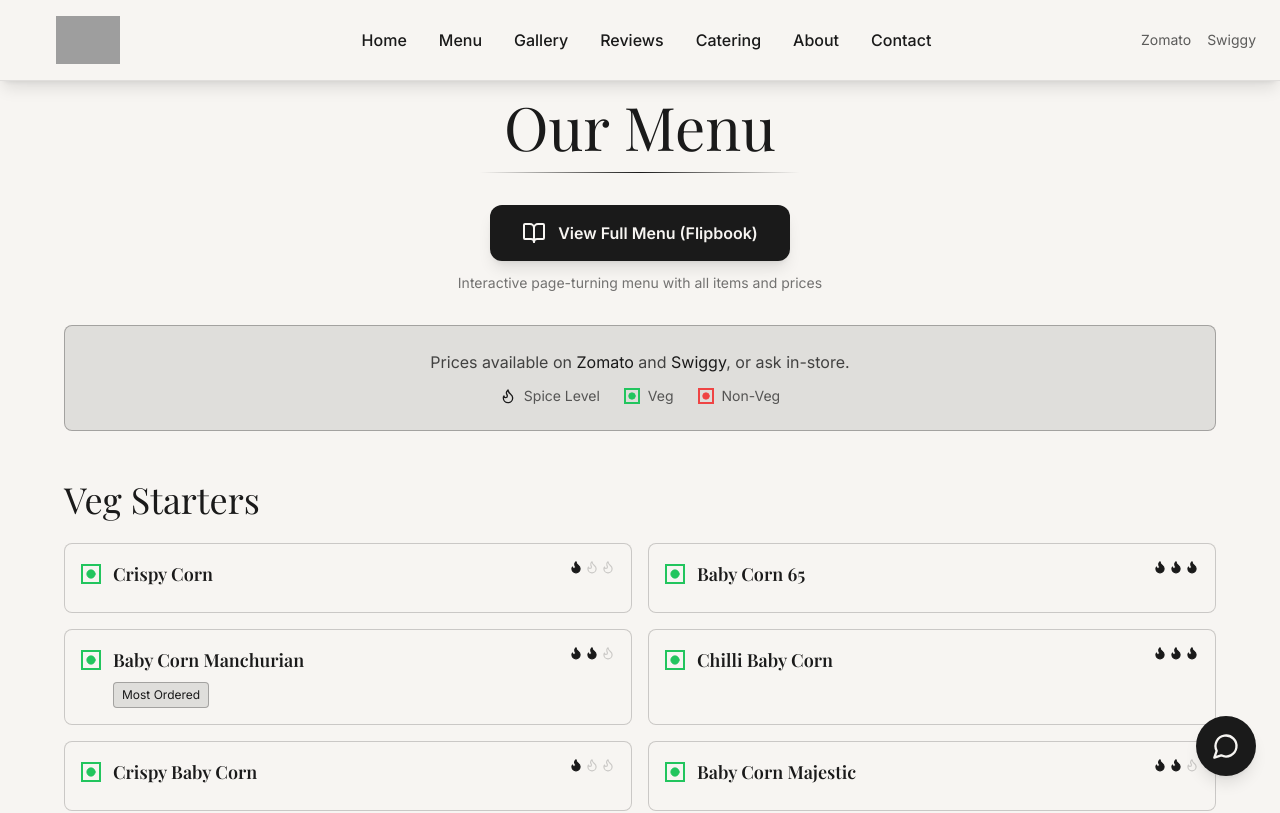
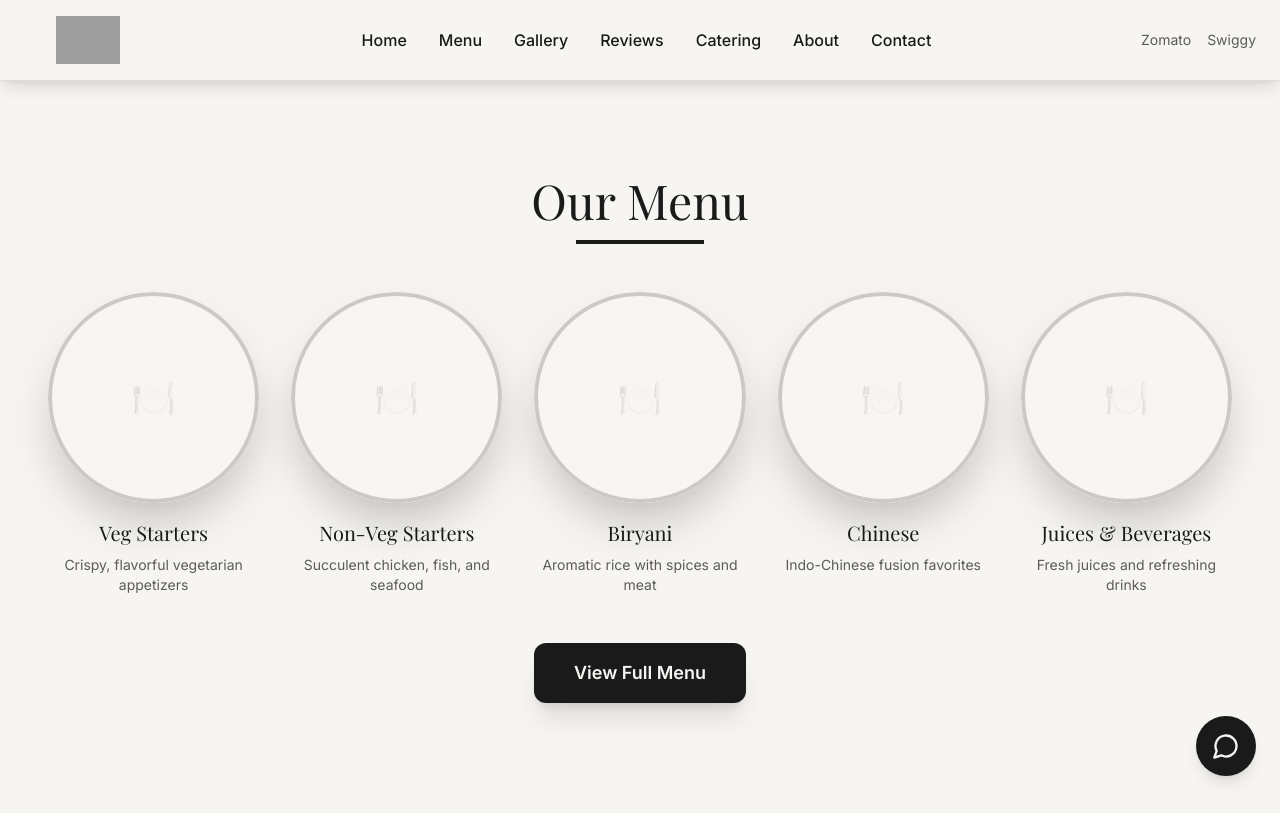
Before and after one commit to Gopi1603/sagensalt, a Next.js app: page /menu in a window 1280 px wide. Shown: the top 813 px of the page. Built offline with nearby package versions, Linux system fonts and the light colour scheme; no server answers; grey boxes are pictures that could not be loaded; a web font is replaced by a local one.

Commit message:
feat: update menu categories with cloud dancer background and remove button from menu page

```diff
--- a/app/menu/page.tsx
+++ b/app/menu/page.tsx
@@ -5,6 +5,7 @@ import { Flame, Leaf, Circle, BookOpen } from 'lucide-react'
 import { useEffect, useState } from 'react'
 import { trackPageView, trackOrderClick, trackCallClick } from '@/lib/analytics'
 import SimplePDFViewer from '@/components/SimplePDFViewer'
+import MenuCategories from '@/components/MenuCategories'
 
 interface MenuItem {
   name: string
@@ -173,8 +174,9 @@ export default function MenuPage() {
   }
 
   return (
-    <div className="min-h-screen pt-24 section-padding">
-      <div className="container-custom max-w-6xl">
+    <div className="min-h-screen pt-24">
+      <MenuCategories />
+      <div className="container-custom max-w-6xl section-padding">
         <motion.div
           initial={{ opacity: 0, y: 20 }}
           animate={{ opacity: 1, y: 0 }}
--- a/app/page.tsx
+++ b/app/page.tsx
@@ -1,6 +1,7 @@
 import { Metadata } from 'next'
 import Script from 'next/script'
 import Hero from '@/components/Hero'
+import MenuCategories from '@/components/MenuCategories'
 import DigitalNomad from '@/components/DigitalNomad'
 import WelcomeSection from '@/components/WelcomeSection'
 import OrderCTA from '@/components/OrderCTA'
@@ -31,6 +32,7 @@ export default function Home() {
         strategy="afterInteractive"
       />
       <Hero />
+      <MenuCategories />
       <DigitalNomad />
       <WelcomeSection />
       <OrderCTA />
--- /dev/null
+++ b/components/MenuCategories.tsx
@@ -0,0 +1,118 @@
+'use client'
+
+import { motion } from 'framer-motion'
+import Link from 'next/link'
+
+interface MenuCategory {
+  title: string
+  image: string
+  description: string
+}
+
+interface MenuCategoriesProps {
+  showButton?: boolean
+}
+
+export default function MenuCategories({ showButton = true }: MenuCategoriesProps) {
+  const categories: MenuCategory[] = [
+    {
+      title: 'Veg Starters',
+      image: 'https://ik.imagekit.io/gopichakradhar/sagensalt/menu-veg.jpg',
+      description: 'Crispy, flavorful vegetarian appetizers'
+    },
+    {
+      title: 'Non-Veg Starters',
+      image: 'https://ik.imagekit.io/gopichakradhar/sagensalt/menu-nonveg.jpg',
+      description: 'Succulent chicken, fish, and seafood'
+    },
+    {
+      title: 'Biryani',
+      image: 'https://ik.imagekit.io/gopichakradhar/sagensalt/menu-biryani.jpg',
+      description: 'Aromatic rice with spices and meat'
+    },
+    {
+      title: 'Chinese',
+      image: 'https://ik.imagekit.io/gopichakradhar/sagensalt/menu-chinese.jpg',
+      description: 'Indo-Chinese fusion favorites'
+    },
+    {
+      title: 'Juices & Beverages',
+      image: 'https://ik.imagekit.io/gopichakradhar/sagensalt/menu-beverages.jpg',
+      description: 'Fresh juices and refreshing drinks'
+    }
+  ]
+
+  return (
+    <section className="section-padding bg-primary">
+      <div className="container-custom">
+        <motion.div
+          initial={{ opacity: 0, y: 20 }}
+          whileInView={{ opacity: 1, y: 0 }}
+          viewport={{ once: true }}
+          transition={{ duration: 0.6 }}
+          className="text-center mb-12"
+        >
+          <h2 className="text-4xl md:text-5xl font-heading text-accent mb-4">
+            Our Menu
+          </h2>
+          <div className="w-32 h-1 bg-accent mx-auto"></div>
+        </motion.div>
+
+        <div className="grid grid-cols-2 md:grid-cols-3 lg:grid-cols-5 gap-6 md:gap-8">
+          {categories.map((category, index) => (
+            <motion.div
+              key={category.title}
+              initial={{ opacity: 0, scale: 0.8 }}
+              whileInView={{ opacity: 1, scale: 1 }}
+              viewport={{ once: true }}
+              transition={{ delay: index * 0.1, duration: 0.5 }}
+              whileHover={{ scale: 1.05 }}
+              className="flex flex-col items-center group cursor-pointer"
+            >
+              <Link href="/menu" className="w-full">
+                {/* Circular Image Container */}
+                <div className="relative w-full aspect-square rounded-full overflow-hidden shadow-2xl mb-4 bg-primary/10">
+                  {/* Placeholder gradient */}
+                  <div className="absolute inset-0 bg-gradient-to-br from-primary/20 to-primary/40 flex items-center justify-center">
+                    <span className="text-primary/30 text-4xl">🍽️</span>
+                  </div>
+
+                  {/* Border effect */}
+                  <div className="absolute inset-0 rounded-full border-4 border-accent/20 group-hover:border-accent/40 transition-colors"></div>
+                </div>
+
+                {/* Category Title */}
+                <h3 className="text-lg md:text-xl font-heading text-accent text-center mb-2 group-hover:text-accent/80 transition-colors">
+                  {category.title}
+                </h3>
+
+                {/* Description */}
+                <p className="text-sm text-accent/70 text-center hidden md:block">
+                  {category.description}
+                </p>
+              </Link>
+            </motion.div>
+          ))}
+        </div>
+
+        {/* View Full Menu Button */}
+        {showButton && (
+          <motion.div
+            initial={{ opacity: 0, y: 20 }}
+            whileInView={{ opacity: 1, y: 0 }}
+            viewport={{ once: true }}
+            transition={{ delay: 0.6 }}
+            className="text-center mt-12"
+          >
+            <Link
+              href="/menu"
+              className="inline-block px-10 py-4 text-lg font-semibold rounded-xl bg-accent text-primary hover:bg-accent/90 transition-all duration-300 hover:scale-105 shadow-xl"
+            >
+              View Full Menu
+            </Link>
+          </motion.div>
+        )}
+      </div>
+    </section>
+  )
+}
```
